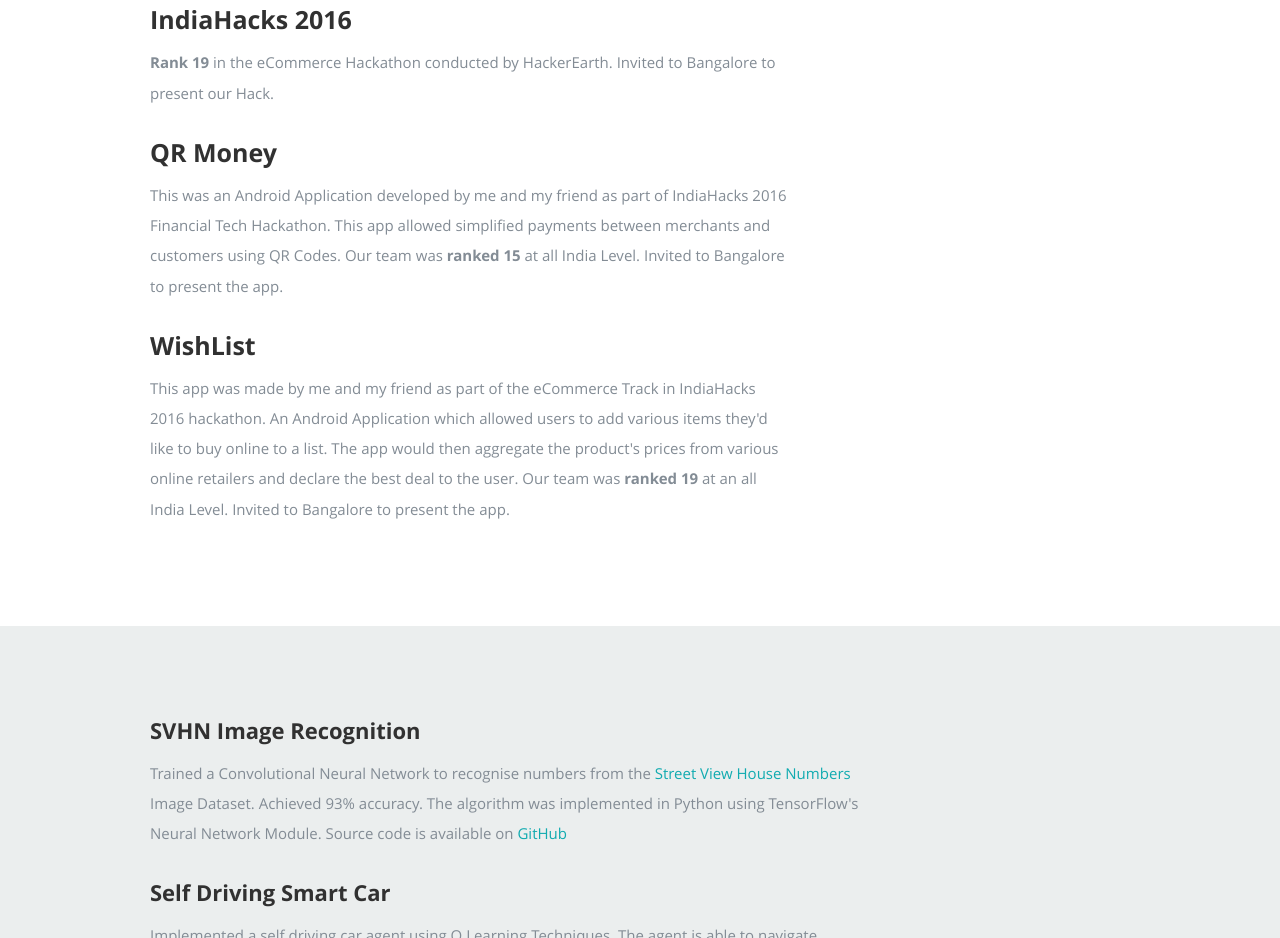
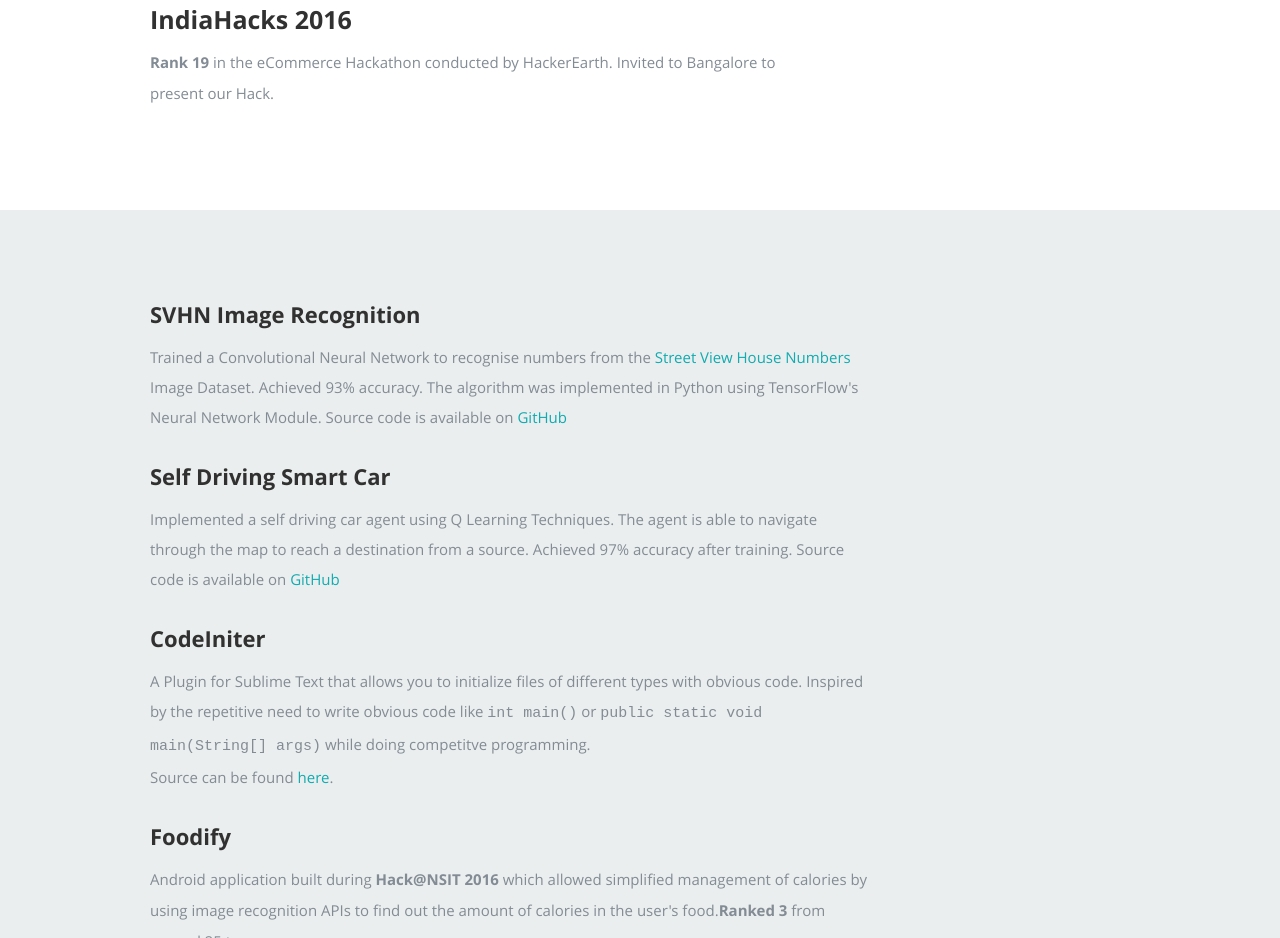
Before and after one commit to oscommonjs/arpitgogia.github.io, a plain HTML site: page index.html in a window 1280 px wide. Shown: the part 4520-5458 px from the top of the page. Drawn offline with nearby package versions, Linux system fonts and the light colour scheme.

Commit message:
Fixed Ach. Section

```diff
--- a/index.html
+++ b/index.html
@@ -187,22 +187,6 @@
                      </p>
                   </div>
                </div>
-               <div class="row item">
-                  <div class="twelve columns">
-                     <h3>QR Money</h3>
-                     <p>
-                        This was an Android Application developed by me and my friend as part of IndiaHacks 2016 Financial Tech Hackathon. This app allowed simplified payments between merchants and customers using QR Codes. Our team was <strong>ranked 15</strong> at all India Level. Invited to Bangalore to present the app.
-                     </p>
-                  </div>
-               </div>
-               <div class="row item">
-                  <div class="twelve columns">
-                     <h3>WishList</h3>
-                     <p>
-                        This app was made by me and my friend as part of the eCommerce Track in IndiaHacks 2016 hackathon. An Android Application which allowed users to add various items they'd like to buy online to a list. The app would then aggregate the product's prices from various online retailers and declare the best deal to the user. Our team was <strong>ranked 19</strong> at an all India Level. Invited to Bangalore to present the app.
-                     </p>
-                  </div>
-               </div>
             </div>
          </div>
       </section>
```
